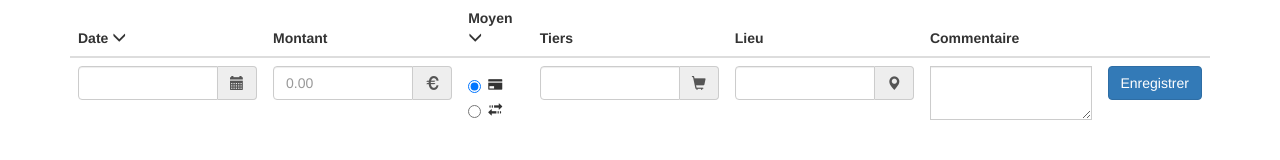
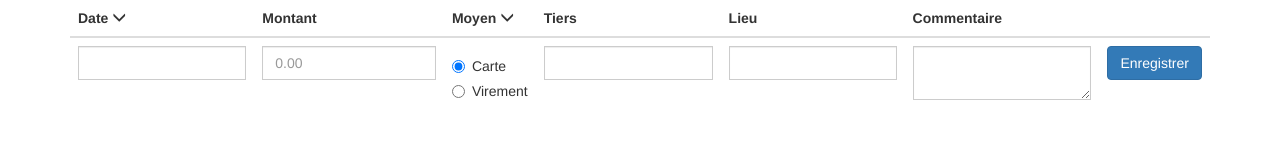
Before and after one commit to tanguygiga/Koban, a website built with webpack: page app/index.html in a window 1280 px wide. Built offline with nearby package versions, Linux system fonts and the light colour scheme; some packages are replaced by stand-ins of ours.

Commit message:
"formatting"

```diff
--- a/app/index.js
+++ b/app/index.js
@@ -3,15 +3,17 @@ import ngRoute from 'angular-route';
 
 import {
   TransactionComponent
-} from './transaction.component';
+}
+from './transaction.component';
 import {
   TransactionService
-} from './transaction.service';
+}
+from './transaction.service';
 
 angular.module( 'app', [
     ngRoute
   ] )
-  .value( 'API_URL', 'http://localhost:3000/transaction' )
+  .value( 'API_URL', 'http://localhost:3000/transactions' )
   .service( 'TransactionService', TransactionService )
 
-  .component( 'koTransaction', TransactionComponent );
+.component( 'koTransaction', TransactionComponent );
--- a/app/transaction.component/index.js
+++ b/app/transaction.component/index.js
@@ -12,14 +12,12 @@ class controller {
   }
 
   update( transactionForm ) {
-    if ( transactionForm.$valid ) {
-      TransactionService.push( this.transaction )
-        .then( transaction => this.transactions.push( transaction ) )
-        .then( () => this.$location.path( '/transactions' ) );
-      this.transaction = null;
-      transactionForm.$setPristine();
-      transactionForm.$setUntouched();
-    }
+    TransactionService.update( this.transaction )
+      .then( transaction => this.transactions.push( transaction ) )
+      .then( () => this.$location.path( '/transactions' ) );
+    this.transaction = null;
+    transactionForm.$setPristine();
+    transactionForm.$setUntouched();
   }
 
   delete( transaction ) {
--- a/app/transaction.component/transactions.html
+++ b/app/transaction.component/transactions.html
@@ -4,11 +4,11 @@
       <thead>
         <tr>
           <th ng-click="sortBy = 'date';reverse = !reverse">
-            Date <span class="glyphicon glyphicon-menu-down" aria-hidden="true"></span>
+            Date <span class="glyphicon glyphicon-menu-down" aria-h "true"></span>
           </th>
           <th>Montant</th>
           <th ng-click="sortBy = 'moyen';reverse = !reverse">
-            Moyen <span class="glyphicon glyphicon-menu-down" aria-hidden="true"></span>
+            Moyen <span class="glyphicon glyphicon-menu-down" aria-h "true"></span>
           </th>
           <th>Tiers</th>
           <th>Lieu</th>
@@ -33,18 +33,13 @@
         <tr>
           <form name="transactionForm" ng-submit="$ctrl.update(transactionForm)">
             <td>
-              <div class='input-group date'>
-                <input type='text' class="form-control" required name="date" id="date" ng-model="$ctrl.transaction.date">
-                <span class="input-group-addon"><span class="glyphicon glyphicon-calendar"></span></span>
+              <div class='input-group'>
+                <input type='text' class="form-control" name="date" ng-model="$ctrl.transaction.date">
               </div>
             </td>
             <td>
               <div class="input-group">
-                <input id="montant" name="montant" class="form-control" placeholder="0.00" type="number" required ng-model="$ctrl.transaction.montant">
-                <span class="input-group-addon">
-                  <span class="glyphicon glyphicon-euro">
-                  </span>
-                </span>
+                <input name="montant" class="form-control" placeholder="0.00" type="number" ng-model="$ctrl.transaction.montant">
               </div>
             </td>
             <td>
@@ -53,43 +48,38 @@
                   <label for="radios-0">
                     <input type="radio"
                     name="CARD"
-                                               id="CARD"
                     value="CARD"
                     checked="checked"
                     ng-model="$ctrl.transaction.moyen">
-                                        <span class="glyphicon glyphicon-credit-card"></span>
-                                    </label>
+                    Carte</label>
                 </div>
                 <div class="radio">
                   <label for="radios-1">
                     <input type="radio"
                     name="TRANSFER"
-                                               id="TRANSFER"
                     value="TRANSFER"
                     ng-model="$ctrl.transaction.moyen">
-                                        <span class="glyphicon glyphicon-transfer"></span></label>
+                    Virement</label>
                 </div>
               </div>
             </td>
             <td>
               <div class="input-group">
-                <input id="tiers" name="tiers" class="form-control" type="text" required ng-model="$ctrl.transaction.tiers">
-                <span class="input-group-addon"><span class="glyphicon glyphicon-shopping-cart"></span></span>
+                <input name="tiers" class="form-control" type="text" ng-model="$ctrl.transaction.tiers">
               </div>
             </td>
             <td>
               <div class="input-group">
-                <input id="lieu" name="lieu" class="form-control" type="text" ng-model="$ctrl.transaction.lieu">
-                <span class="input-group-addon"><span class="glyphicon glyphicon-map-marker"></span></span>
+                <input name="lieu" class="form-control" type="text" ng-model="$ctrl.transaction.lieu">
               </div>
             </td>
             <td>
               <div class="input-group">
-                <textarea class="form-control" id="comment" name="comment" ng-model="$ctrl.transaction.comment"></textarea>
+                <textarea class="form-control" name="comment" ng-model="$ctrl.transaction.comment"></textarea>
               </div>
             </td>
             <td>
-              <button class="btn btn-primary" type="submit">Enregistrer</button>
+              <input class="btn btn-primary" type="submit" value="Enregistrer"></input>
             </td>
           </form>
         </tr>
--- a/app/transaction.service.js
+++ b/app/transaction.service.js
@@ -10,7 +10,7 @@ export class TransactionService {
       .then( response => response.data );
   }
 
-  push( transaction ) {
+  update( transaction ) {
     return ( ( transaction.id ) ? put( transaction ) : post( transaction ) );
   }
 
--- a/db.json
+++ b/db.json
@@ -1,6 +1,5 @@
 {
-  "transaction": [
-    {
+  "transactions": [ {
       "id": 1,
       "compte_id": 1,
       "date": "2017-04-08",
```
Also changed, not shown: app/views/home.html (deleted, +0 -6 lines). Lines whose indentation alone changed are shown as unchanged.
